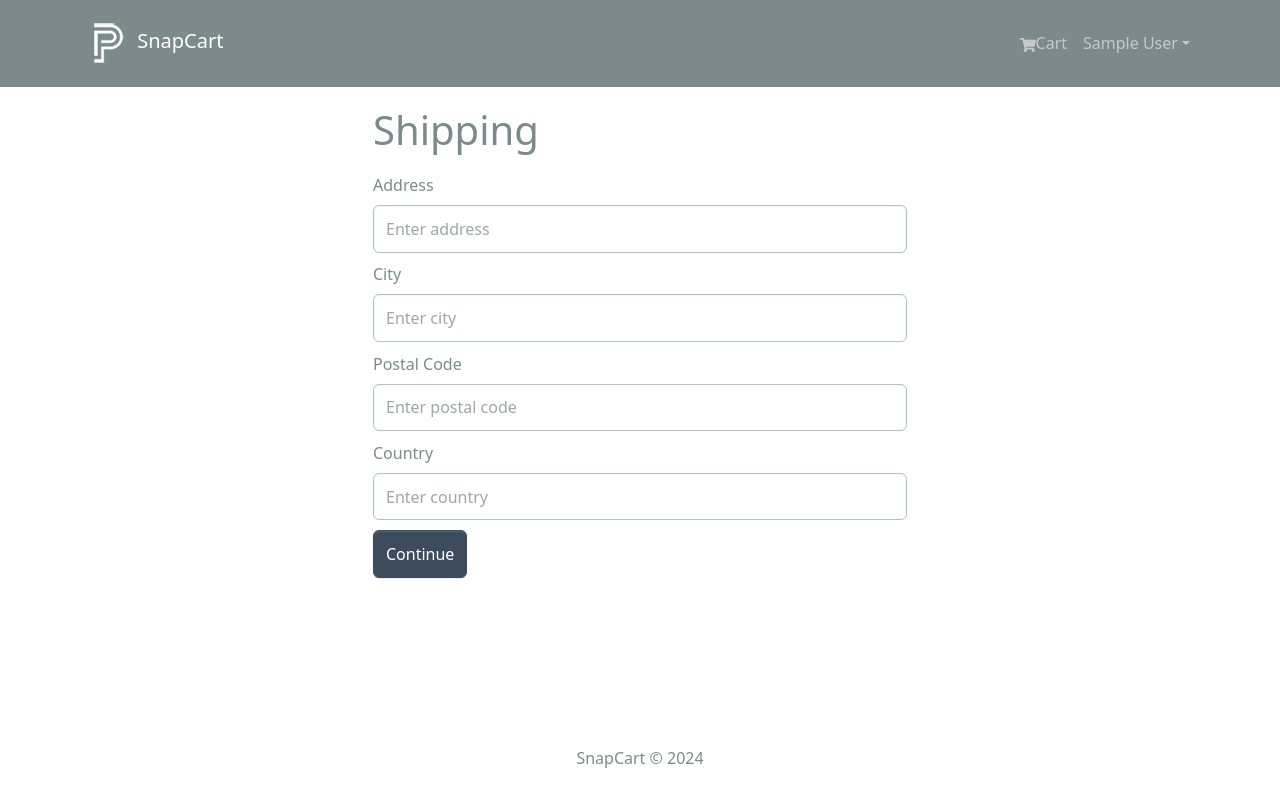
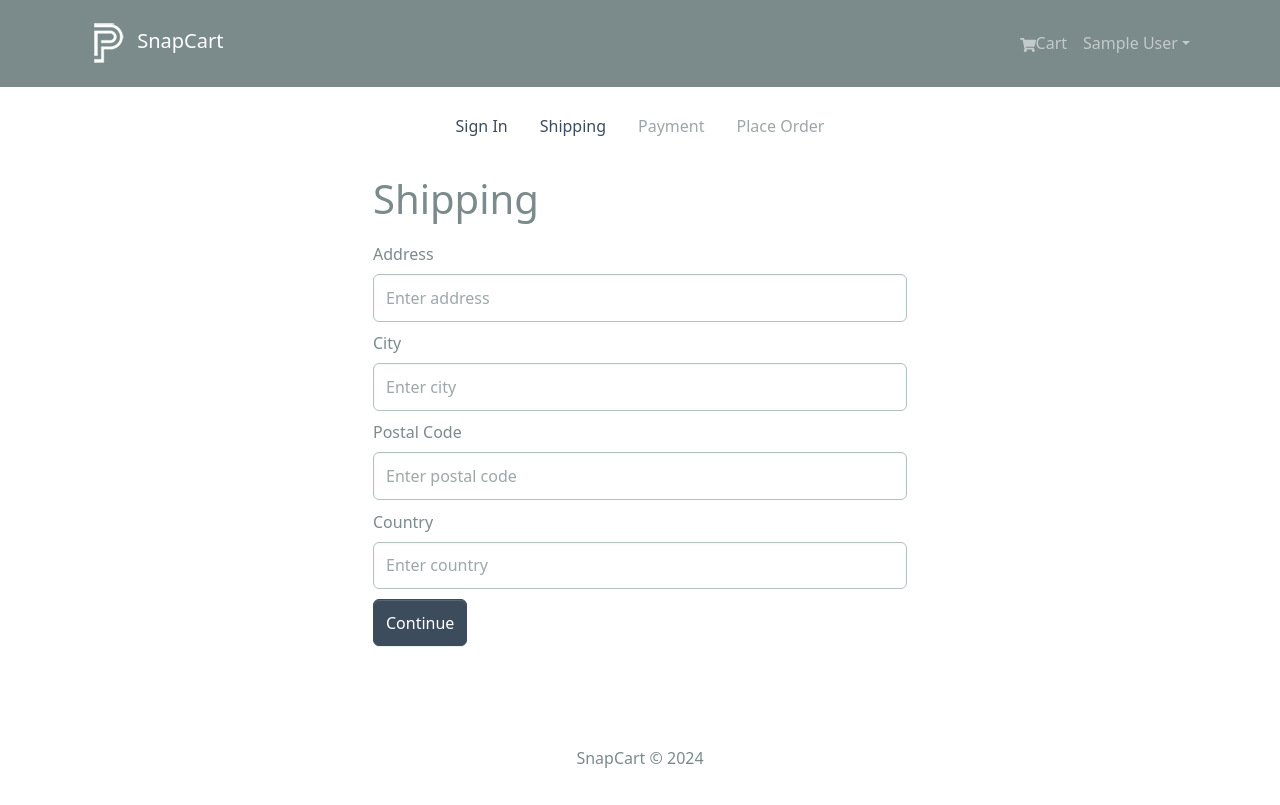
Before and after one commit to Abir-Al-Arafat/SnapCart-MERN, a React (Create React App) app in the folder frontend/: page /shipping in a window 1280 px wide. Built offline with nearby package versions, Linux system fonts and the light colour scheme; sample sign-in values are in the browser's storage.

Commit message:
checkout steps added

```diff
--- /dev/null
+++ b/frontend/src/components/CheckoutSteps.jsx
@@ -0,0 +1,51 @@
+import React from "react";
+import { Nav } from "react-bootstrap";
+import { LinkContainer } from "react-router-bootstrap";
+
+const CheckoutSteps = ({ step1, step2, step3, step4 }) => {
+  return (
+    <Nav className="justify-content-center mb-4">
+      <Nav.Item>
+        {step1 ? (
+          <LinkContainer to="/login">
+            <Nav.Link>Sign In</Nav.Link>
+          </LinkContainer>
+        ) : (
+          <Nav.Link disabled>Sign In</Nav.Link>
+        )}
+      </Nav.Item>
+
+      <Nav.Item>
+        {step2 ? (
+          <LinkContainer to="/shipping">
+            <Nav.Link>Shipping</Nav.Link>
+          </LinkContainer>
+        ) : (
+          <Nav.Link disabled>Shipping</Nav.Link>
+        )}
+      </Nav.Item>
+
+      <Nav.Item>
+        {step3 ? (
+          <LinkContainer to="/payment">
+            <Nav.Link>Payment</Nav.Link>
+          </LinkContainer>
+        ) : (
+          <Nav.Link disabled>Payment</Nav.Link>
+        )}
+      </Nav.Item>
+
+      <Nav.Item>
+        {step4 ? (
+          <LinkContainer to="/placeorder">
+            <Nav.Link>Place Order</Nav.Link>
+          </LinkContainer>
+        ) : (
+          <Nav.Link disabled>Place Order</Nav.Link>
+        )}
+      </Nav.Item>
+    </Nav>
+  );
+};
+
+export default CheckoutSteps;
--- a/frontend/src/screens/ShippingScreen.jsx
+++ b/frontend/src/screens/ShippingScreen.jsx
@@ -3,7 +3,7 @@
 import { useDispatch, useSelector } from "react-redux";
 import { useNavigate } from "react-router-dom";
 import FormContainer from "../components/FormContainer";
-// import CheckoutSteps from "../components/CheckoutSteps";
+import CheckoutSteps from "../components/CheckoutSteps";
 import { saveShippingAddress } from "../slices/cartSlice";
 
 const ShippingScreen = () => {
@@ -31,7 +31,7 @@
 
   return (
     <FormContainer>
-      {/* <CheckoutSteps step1 step2 /> */}
+      <CheckoutSteps step1 step2 />
       <h1>Shipping</h1>
       <Form onSubmit={submitHandler}>
         <Form.Group className="my-2" controlId="address">
```
